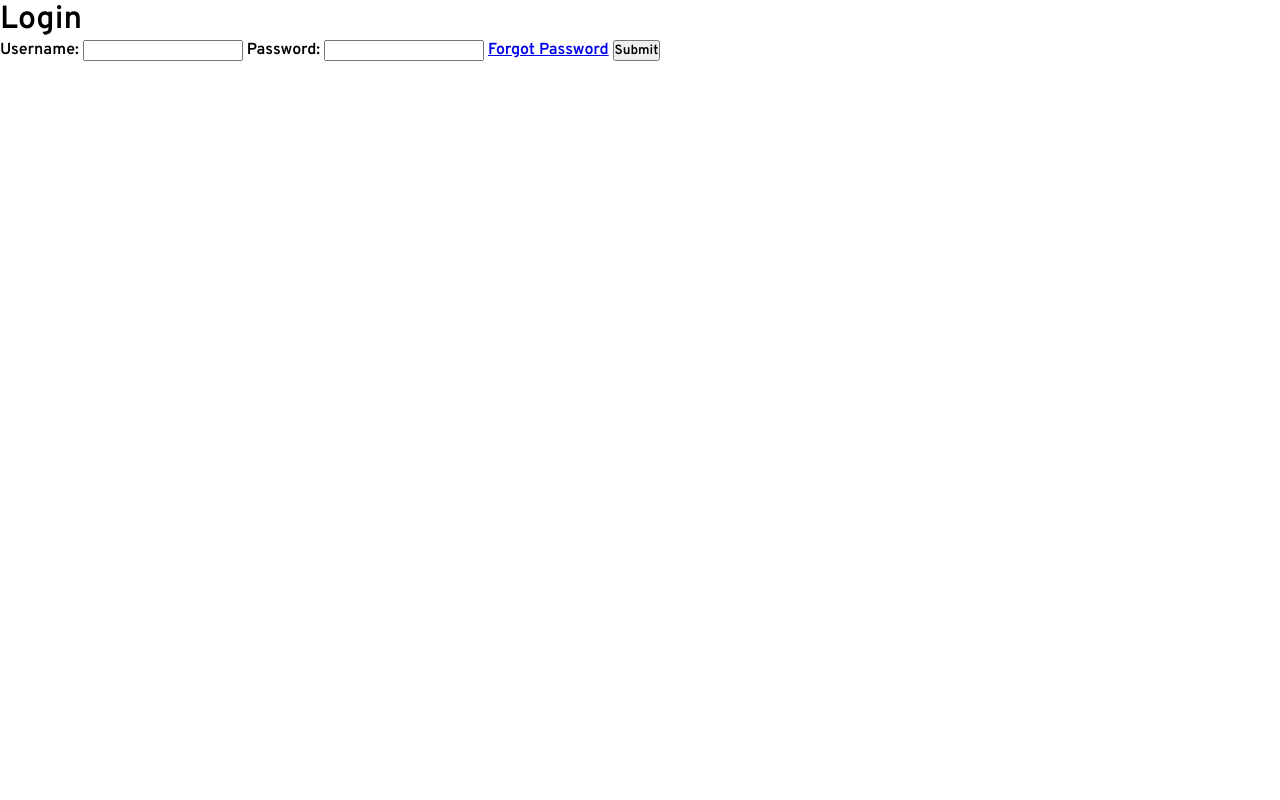
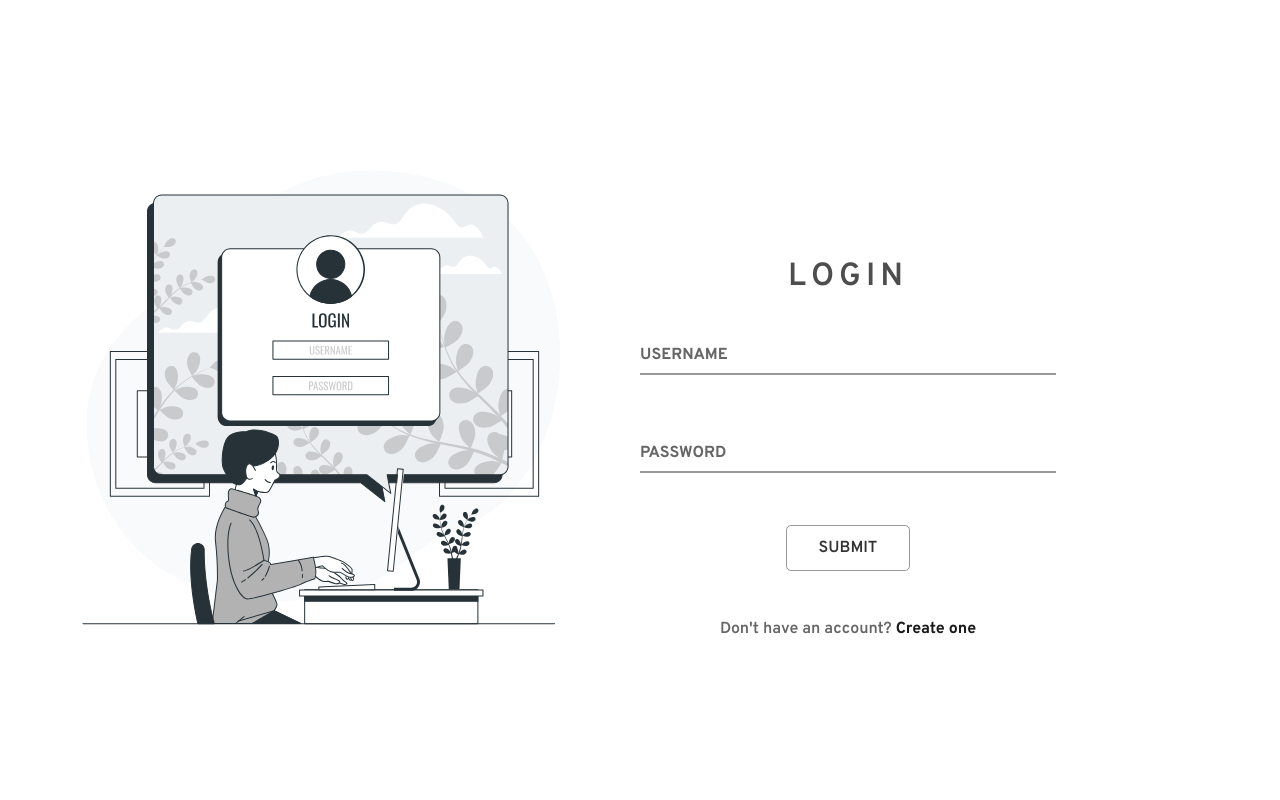
Before and after one commit to Dinesh-ER/GuviTask, a Django app: page /login/ in a window 1280 px wide. Run offline with Django 4.2, Linux system fonts and the light colour scheme; style sheets or scripts are compiled from the project's sources.

Commit message:
Style login page

```diff
--- /dev/null
+++ b/base/static/css/login.css
@@ -0,0 +1,110 @@
+.content {
+  min-height: 100vh;
+  display: grid;
+  grid-template-columns: repeat(2, 1fr);
+}
+
+.hero {
+  display: grid;
+  place-items: center;
+  order: 1;
+}
+.hero img {
+  height: 31.25rem;
+  width: 31.25rem;
+}
+
+.main {
+  display: flex;
+  flex-direction: column;
+  justify-content: center;
+  align-items: flex-start;
+  width: 100%;
+  margin: 6rem auto;
+  margin-bottom: 0rem;
+  order: 2;
+  color: var(--primary-600);
+  text-transform: uppercase;
+}
+.main__title {
+  width: 65%;
+  text-align: center;
+  font-weight: 600;
+  letter-spacing: 5px;
+}
+.main .login__form {
+  display: flex;
+  flex-direction: column;
+  gap: 1rem;
+  width: 65%;
+}
+.main .login__form__input {
+  display: flex;
+  flex-direction: column-reverse;
+  position: relative;
+  padding-top: 1.5rem;
+  margin-top: 1.5rem;
+}
+.main .login__form__input__label {
+  color: var(--primary-500);
+  text-transform: uppercase;
+  position: absolute;
+  font-weight: 700;
+  top: 1.5rem;
+  transition: 0.25s ease;
+}
+.main .login__form__input__field {
+  border: 0;
+  z-index: 1;
+  background-color: transparent;
+  border-bottom: 2px solid var(--primary-300);
+  color: var(--primary-700);
+  font: inherit;
+  font-size: 1rem;
+  padding: 0.25rem 0;
+}
+.main .login__form__input__field:focus, .main .login__form__input__field:valid {
+  outline: 0;
+  border-bottom-color: var(--primary-900);
+}
+.main .login__form__input__field:focus + .login__form__input__label, .main .login__form__input__field:valid + .login__form__input__label {
+  color: var(--primary-700);
+  transform: translateY(-1.5rem);
+}
+.main .login__form__input__warning {
+  visibility: hidden;
+  text-transform: none;
+  font-size: 0.85rem;
+  margin-top: 0.25rem;
+  color: var(--warning-100);
+}
+.main .login__form__submit-wrap {
+  margin: 2rem 0;
+  text-align: center;
+}
+.main .login__form__submit {
+  text-decoration: none;
+  text-transform: uppercase;
+  background: rgba(255, 255, 255, 0);
+  font-size: 1rem;
+  color: var(--primary-700);
+  font-weight: 600;
+  border: 1px solid var(--primary-300);
+  padding: 0.75rem 2rem;
+  border-radius: 5px;
+  transition: 0.3s;
+}
+.main .login__form__submit:hover {
+  color: #fff;
+  background: #000;
+}
+.main .login__form__redirection {
+  text-transform: none;
+  text-align: center;
+  color: var(--primary-500);
+}
+.main .login__form__redirection a {
+  text-decoration: none;
+  font-weight: 700;
+  color: var(--primary-800);
+}
--- /dev/null
+++ b/base/static/sass/login.sass
@@ -0,0 +1,108 @@
+.content
+	min-height: 100vh
+	display: grid
+	grid-template-columns: repeat(2, 1fr)
+
+.hero
+	display: grid
+	place-items: center
+	order: 1
+
+	img
+		height: 31.25rem
+		width: 31.25rem
+
+.main
+	display: flex
+	flex-direction: column
+	justify-content: center
+	align-items: flex-start
+	width: 100%
+	margin: 6rem auto
+	margin-bottom: 0rem
+	order: 2
+	color: var(--primary-600)
+	text-transform: uppercase
+
+	&__title
+		width: 65%
+		text-align: center
+		font-weight: 600
+		letter-spacing: 5px
+
+	.login__form
+		display: flex
+		flex-direction: column
+		gap: 1rem
+		width: 65%
+
+		&__input
+			display: flex
+			flex-direction: column-reverse
+			position: relative
+			padding-top: 1.5rem
+			margin-top: 1.5rem
+
+			&__label
+				color: var(--primary-500)
+				text-transform: uppercase
+				position: absolute
+				font-weight: 700
+				top: 1.5rem
+				transition: .25s ease
+
+			&__field
+				border: 0
+				z-index: 1
+				background-color: transparent
+				border-bottom: 2px solid var(--primary-300)
+				color: var(--primary-700)
+				font: inherit
+				font-size: 1rem
+				padding: .25rem 0
+
+				&:focus, &:valid
+					outline: 0
+					border-bottom-color: var(--primary-900)
+
+					&+.login__form__input__label
+						color: var(--primary-700)
+						transform: translateY(-1.5rem)
+
+			&__warning
+				visibility: hidden
+				text-transform: none
+				font-size: 0.85rem
+				margin-top: .25rem
+				color: var(--warning-100)
+
+
+		&__submit-wrap
+			margin: 2rem 0
+			text-align: center
+
+		&__submit
+			text-decoration: none
+			text-transform: uppercase
+			background: #ffffff00
+			font-size: 1rem
+			color: var(--primary-700)
+			font-weight: 600
+			border: 1px solid var(--primary-300)
+			padding: .75rem 2rem
+			border-radius: 5px
+			transition: .3s
+
+			&:hover
+				color: #fff
+				background: #000
+
+		&__redirection
+			text-transform: none
+			text-align: center
+			color: var(--primary-500)
+
+			a
+				text-decoration: none
+				font-weight: 700
+				color: var(--primary-800)
--- a/base/templates/login.html
+++ b/base/templates/login.html
@@ -1,17 +1,45 @@
 {% extends 'main.html' %}
+{% load static%}
 
 {% block title %} Home {% endblock %}
+
+{% block styles %}
+<link rel="stylesheet" href="{% static 'css/login.css'%}">
+{% endblock %}
+
+{% block scripts %}
+<script src="{% static 'js/login.js'%}"></script>
+
+<script>
+	const url = "{% url 'login_check' %}";
+</script>
+{% endblock %}
 
 
 {% block content %}
 <div class="content">
-	<h1>Login</h1>
-	<form id="form" action="/login/" method="post">
-		{% csrf_token %}
-		Username: <input type="text" name="username">
-		Password: <input type="password" name="password">
-		<a href="/forgot-password/">Forgot Password</a>
-		<button type="submit">Submit</button>
-	</form>
+	<div class="hero">
+		<img src="../static/assets/images/login.svg" alt="Hero Image">
+	</div>
+	<div class="main">
+		<h1 class="main__title">Login</h1>
+		<form class="login__form" id="login" action="{% url 'login' %}" method="POST">
+			{% csrf_token %}
+			<div class="login__form__input">
+				<span class="login__form__input__warning"></span>
+				<input type="text" name="username" class="login__form__input__field" autocomplete="off" required />
+				<label class="login__form__input__label">Username</label>
+			</div>
+			<div class="login__form__input">
+				<span class="login__form__input__warning"></span>
+				<input type="password" name="password" class="login__form__input__field" autocomplete="off" required />
+				<label class="login__form__input__label">Password</label>
+			</div>
+			<div class="login__form__submit-wrap">
+				<button type="submit" class="login__form__submit">Submit</button>
+			</div>
+			<p class="login__form__redirection">Don't have an account?<a href="{% url 'register' %}"> Create one</a></p>
+		</form>
+	</div>
 </div>
 {% endblock %}
```
Also changed, not shown: base/templates/register.html (+6 -2 lines), base/static/assets/images/login.svg (added).
